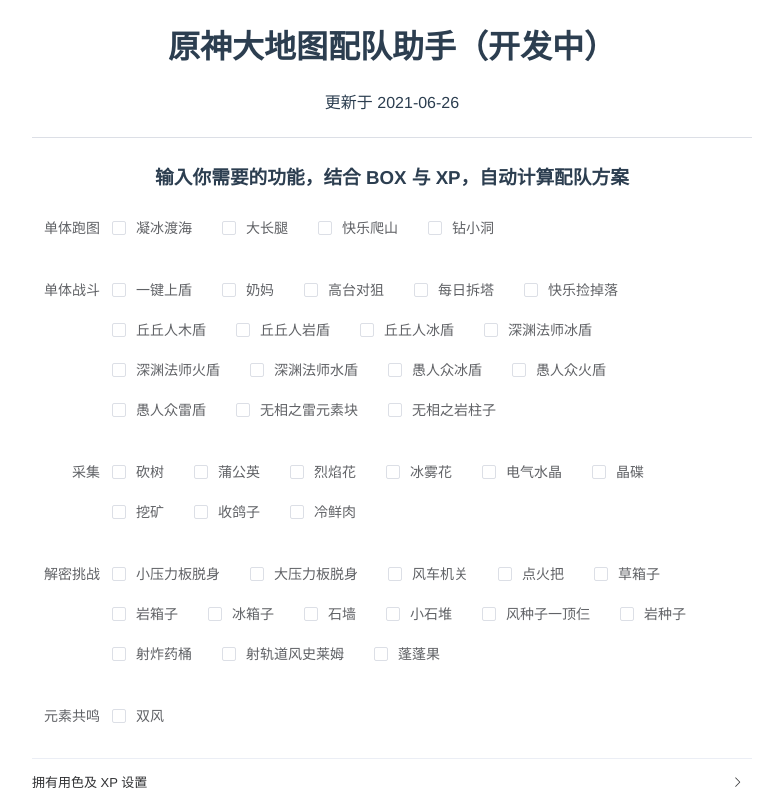
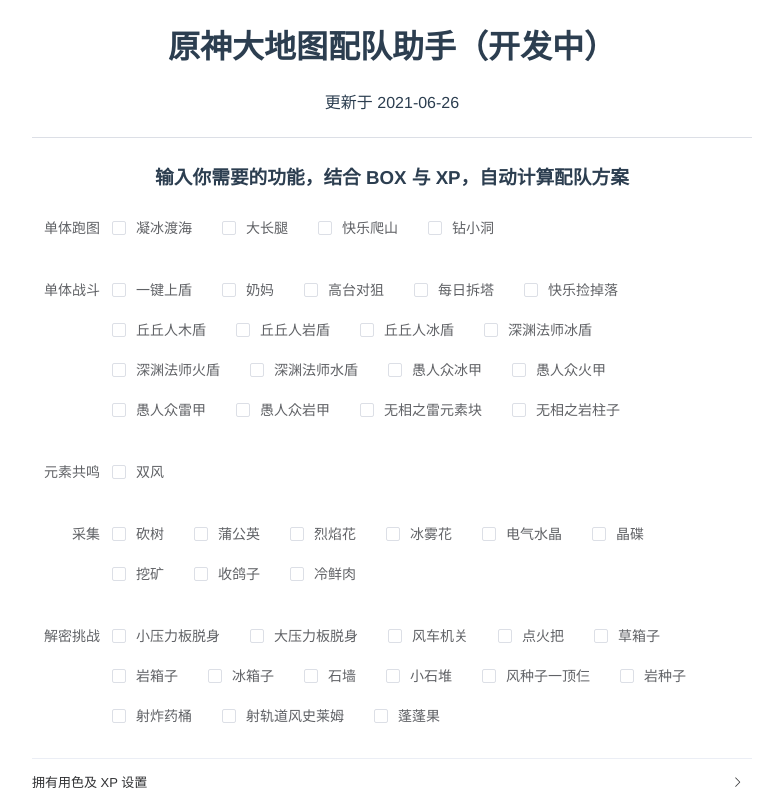
Before and after one commit to rolevax/genshin-team-helper, a Vue app: page / in a window 1280 px wide. Shown: the top 800 px of the page, without its empty margins (248-1019 px from the left). Built offline with nearby package versions, Linux system fonts and the light colour scheme.

Commit message:
add double-anemo

```diff
--- a/src/assets/js/solution.js
+++ b/src/assets/js/solution.js
@@ -19,9 +19,10 @@
     amCryoShield: "深渊法师冰盾",
     amPyroShield: "深渊法师火盾",
     amHydroShield: "深渊法师水盾",
-    fatuiCryoShield: "愚人众冰盾",
-    fatuiPyroShield: "愚人众火盾",
-    fatuiElectroShield: "愚人众雷盾",
+    fatuiCryoShield: "愚人众冰甲",
+    fatuiPyroShield: "愚人众火甲",
+    fatuiElectroShield: "愚人众雷甲",
+    fatuiGeoShield: "愚人众岩甲",
     electroHypostasis: "无相之雷元素块",
     geoHypostasis: "无相之岩柱子",
     // hili shields
@@ -56,6 +57,10 @@
     pengpeng: "蓬蓬果",
 }
 
+export const usagesResonance = {
+    doubleAnemo: "双风",
+}
+
 const geoBreakers = GS.weapons.claymore.concat(
    GS.elements.geo,
    [ "klee", "yanfei" ]
@@ -63,7 +68,7 @@
 
 const frozenBreakers = geoBreakers.concat(GS.elements.pyro)
 
-export const single = {
+const single = {
     // nav
     iceSea: [ "kaeya" ],
     tall: [ "diluc", "tartaglia" , "kaeya", "zhongli" ],
@@ -84,6 +89,7 @@
     fatuiCryoShield: GS.elements.pyro,
     fatuiPyroShield: GS.elements.hydro,
     fatuiElectroShield: GS.elements.cryo,
+    fatuiGeoShield: geoBreakers,
     electroHypostasis: GS.elements.pyro.concat(GS.elements.cryo),
     geoHypostasis: geoBreakers,
     // material
@@ -97,8 +103,8 @@
     fowl: [ "ganyu" ],
     coldPig: GS.elements.pyro,
     // puzzle
-    manhole: [ "traveler(geo)", "zhongli", "albedo", "ningguang", "klee", "amber", "ganyu" ],
-    manholeDetach: [ "traveler(geo)", "zhongli", "klee"],
+    manhole: [ "traveler(geo)", "zhongli", "ningguang", "albedo", "klee", "amber", "ganyu", "mona", "fischl" ],
+    manholeDetach: [ "traveler(geo)", "zhongli", "ningguang", "albedo", "klee" ],
     windmill: GS.elements.anemo,
     lighter: GS.elements.pyro,
     gushaChest: GS.elements.pyro,
@@ -113,14 +119,46 @@
     pengpeng: GS.weapons.bow,
 }
 
+const doubleProviders = {
+    doubleAnemo(team, box, jobplace) {
+        let anemoCount = team.filter(g => GS.elements.anemo.includes(g)).length
+        if (anemoCount >= 2) {
+            return [ team ]
+        }
+
+        let anemoBox = box.filter(g => GS.elements.anemo.includes(g))
+        if (anemoCount == 1 && jobplace >= 1) {
+            return anemoBox.map(g => team.concat(g))
+        }
+
+        if (anemoCount == 0 && jobplace >= 2) {
+            let doubleAnemoBox = anemoBox.reduce((res, g1, i) => res.concat(anemoBox.slice(i + 1).map(g2 => [ g1, g2 ])), [])
+            return doubleAnemoBox.map(gg => team.concat(gg))
+        }
+
+        return []
+    },
+}
+
 function checkSingle(usage, team) {
     var sols = single[usage]
     return team.some(girl => sols.includes(girl))
 }
 
-function provideSingle(usage, box) {
-    var sols = single[usage]
-    return sols.filter(girl => box.includes(girl))
+function provideSingle(team, usage, box, jobplace) {
+    if (checkSingle(usage, team)) {
+        return [ team ]
+    }
+
+    if (jobplace <= 0) {
+        return []
+    }
+
+    return single[usage].filter(girl => box.includes(girl)).map(g => team.concat(g))
+}
+
+function provideDouble(team, usage, box, jobplace) {
+    return doubleProviders[usage](team, box, jobplace)
 }
 
 function removeSuperSets(teams) {
@@ -173,30 +211,29 @@
     }
 }
 
-function getRequiredTeams(usages, box, jobplace) {
-    if (usages.length == 0) {
-        return [[]] // a result which includes one team that has no required character
+function branchTeamByOneUsage(team, usage, box, jobplace) {
+    if (usage in single) {
+        return provideSingle(team, usage, box, jobplace)
     }
 
-    if (jobplace <= 0) {
-        return [] // has job, no place
+    return provideDouble(team, usage, box, jobplace)
+}
+
+function branchTeam(team, usages, box, jobplace) {
+    if (usages.length == 0) {
+        return [ team ] // all usages satisfied
     }
 
-    var usage = usages[0]
-    var restUsages = usages.slice(1)
-    var cands = provideSingle(usage, box)
-    if (cands.length == 0) {
-        return [] // no girl to satisfy usage
-    }
-
-    var restBoxes = cands.map(cand => box.filter(b => b !== cand))
-
-    var teams = []
-    for (var i = 0; i < cands.length; i++) {
-        var cand = cands[i]
-        var restMissing = restUsages.filter(u => !checkSingle(u, [cand]))
-        var nextTeams = getRequiredTeams(restMissing, restBoxes[i], jobplace - 1)
-        teams = teams.concat(nextTeams.map(t => t.concat(cand)))
+    let usage = usages[0]
+    let tempTeams = branchTeamByOneUsage(team, usage, box, jobplace)
+    let restUsages = usages.slice(1)
+    let restBoxes = tempTeams.map(t => box.filter(g => !t.includes(g)))
+    let restJobplaces = tempTeams.map(t => jobplace - (t.length - team.length))
+    let teams = []
+    for (let i = 0; i < tempTeams.length; i++) {
+        let tempTeam = tempTeams[i]
+        var nextTeams = branchTeam(tempTeam, restUsages, restBoxes[i], restJobplaces[i])
+        teams = teams.concat(nextTeams)
     }
 
     removeSuperSets(teams)
@@ -204,8 +241,11 @@
 }
 
 export function getRequiredTeamsWithXp(usages, box, xp) {
-    usages = usages.filter(u => !checkSingle(u, xp))
-    let teamsNoXp = getRequiredTeams(usages, box, 4 - xp.length)
-    sortAndDistinct(teamsNoXp)
-    return teamsNoXp.map(team => xp.concat(team))
+    // usages = usages.filter(u => !checkDouble(u, xp)).filter(u => !checkSingle(u, xp))
+    // let teamsNoXp = getRequiredTeams(usages, box, 4 - xp.length)
+    // sortAndDistinct(teamsNoXp)
+    // return teamsNoXp.map(team => xp.concat(team))
+    let teams = branchTeam(xp, usages, box, 4 - xp.length)
+    sortAndDistinct(teams)
+    return teams
 }
--- a/src/components/MainForm.vue
+++ b/src/components/MainForm.vue
@@ -8,16 +8,14 @@
         <el-form-item label="单体战斗">
           <el-checkbox v-for="(text, key) in usagesCombat" :key="key" :label="key">{{ text }}</el-checkbox>
         </el-form-item>
+        <el-form-item label="元素共鸣">
+          <el-checkbox v-for="(text, key) in usagesResonance" :key="key" :label="key">{{ text }}</el-checkbox>
+        </el-form-item>
         <el-form-item label="采集">
           <el-checkbox v-for="(text, key) in usagesMaterial" :key="key" :label="key">{{ text }}</el-checkbox>
         </el-form-item>
         <el-form-item label="解密挑战">
           <el-checkbox v-for="(text, key) in usagesPuzzle" :key="key" :label="key">{{ text }}</el-checkbox>
-        </el-form-item>
-      </el-checkbox-group>
-      <el-checkbox-group v-model="form.coopUsages">
-        <el-form-item label="元素共鸣">
-          <el-checkbox label="doubleWind">双风</el-checkbox>
         </el-form-item>
       </el-checkbox-group>
       <el-collapse accordion>
@@ -86,6 +84,7 @@
       usagesCombat: Sol.usagesCombat,
       usagesMaterial: Sol.usagesMaterial,
       usagesPuzzle: Sol.usagesPuzzle,
+      usagesResonance: Sol.usagesResonance,
       form: {
         usages: [],
         coopUsages: [],
```
